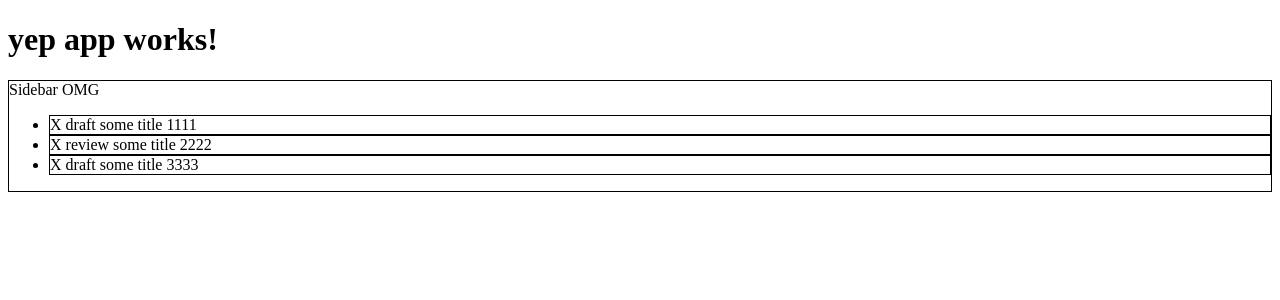
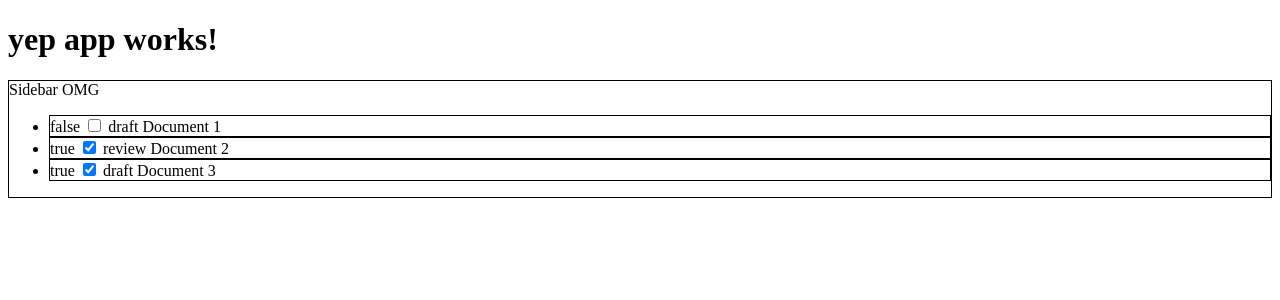
Before and after one commit to eugenebelov/sidebar, an Angular app in the folder sidebar-app/: page / in a window 1280 px wide. Shown: the top 300 px of the page. Built offline with nearby package versions, Linux system fonts and the light colour scheme.

Commit message:
add checkbox for bookmark and ngModel

```diff
--- a/sidebar-app/src/app/sidebar/document-list/list.component.html
+++ b/sidebar-app/src/app/sidebar/document-list/list.component.html
@@ -1,5 +1,8 @@
 <div class="bordered-el">
-  <span class="item-bookmarked">X</span>
+  <span class="item-bookmarked">
+    {{bookmark}}
+    <input type="checkbox" name="" [value]="bookmark" [(ngModel)]="bookmark">
+  </span>
   <span class="item-type">
     {{ type }}
   </span>
--- a/sidebar-app/src/app/sidebar/document-list/list.component.ts
+++ b/sidebar-app/src/app/sidebar/document-list/list.component.ts
@@ -7,5 +7,6 @@ import { Component, Input } from '@angular/core';
 
  export class DocumentListItem {
    @Input() type:String;
+   @Input() bookmark:Boolean;
    @Input() title:String;
  }
--- a/sidebar-app/src/app/sidebar/sidebar.service.ts
+++ b/sidebar-app/src/app/sidebar/sidebar.service.ts
@@ -5,16 +5,19 @@ export class SidebarService {
   getDocumentList() {
     return [{
       id: "1",
+      bookmark: false,
       type: "draft",
-      title: "some title 1111"
+      title: "Document 1"
     }, {
       id: "2",
+      bookmark: true,
       type: "review",
-      title: "some title 2222"
+      title: "Document 2"
     }, {
       id: "3",
+      bookmark: true,
       type: "draft",
-      title: "some title 3333"
+      title: "Document 3"
     }]
   }
 }
--- a/sidebar-app/src/app/sidebar/sidebar.view.html
+++ b/sidebar-app/src/app/sidebar/sidebar.view.html
@@ -3,6 +3,7 @@
   <ul>
     <li *ngFor="let item of documents; index as i">
       <list-item  [type]="item.type"
+                  [bookmark]="item.bookmark"
                   [title]="item.title"
                   (click)="showChangesClick(item.id)"></list-item>
     </li>
```
